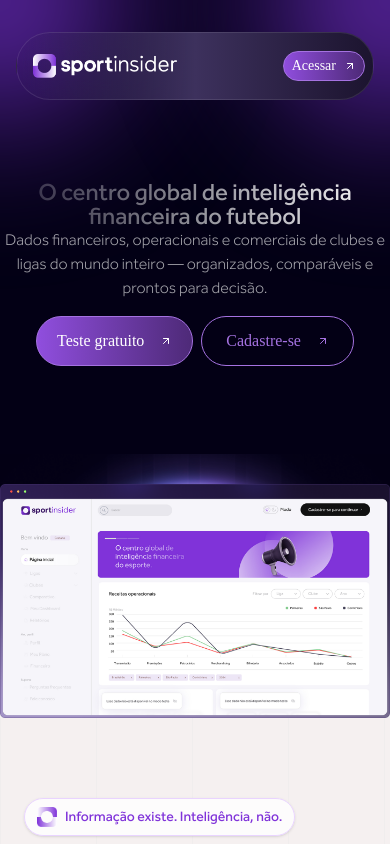
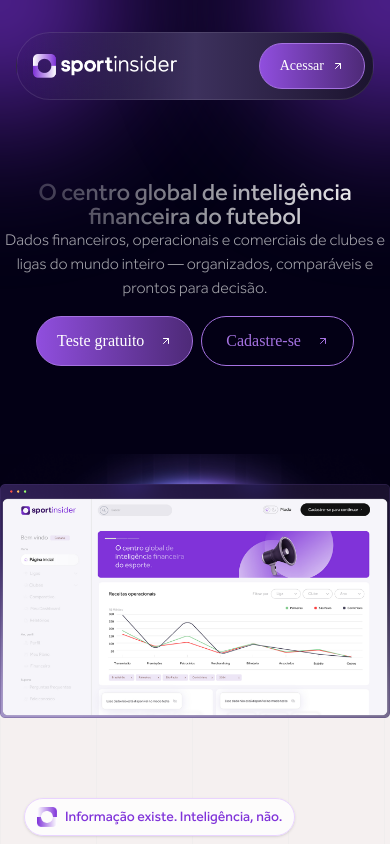
Before and after one commit to osergioju/admsportinsider, a React (Vite) app in the folder frontend/: page / in a window 390 px wide. Shown: the top 844 px of the page. Built offline with nearby package versions, Linux system fonts and the light colour scheme; no server answers; a web font is replaced by a local one.

Commit message:
Update FrontPage.jsx

```diff
--- a/frontend/src/Pages/FrontPage.jsx
+++ b/frontend/src/Pages/FrontPage.jsx
@@ -69,7 +69,7 @@
                     <Link to="/ajuda"><div className="cursor-pointer hover:text-white transition-colors">Ajuda</div></Link>
                 </div>
                 <div className="flex items-center">
-                    <Link className="bg-gradient-to-r from-[#904EDE] to-[#4E2A78] mr-0 px-2 py-1 text-sm sm:px-5 sm:py-3 sm:text-sm sm:mr-0 flex items-center border border-[#A572E1] text-[#ffffff] rounded-full hover:brightness-110 transition-all" to="/login">
+                    <Link className="bg-gradient-to-r from-[#904EDE] to-[#4E2A78] mr-0 px-5 py-3 text-sm sm:px-5 sm:py-3 sm:text-sm sm:mr-0 flex items-center border border-[#A572E1] text-[#ffffff] rounded-full hover:brightness-110 transition-all" to="/login">
                         Acessar <ArrowUpRight className="ml-2 w-3 h-3 sm:w-4 sm:h-4"></ArrowUpRight>
                     </Link>
                 </div>
```
